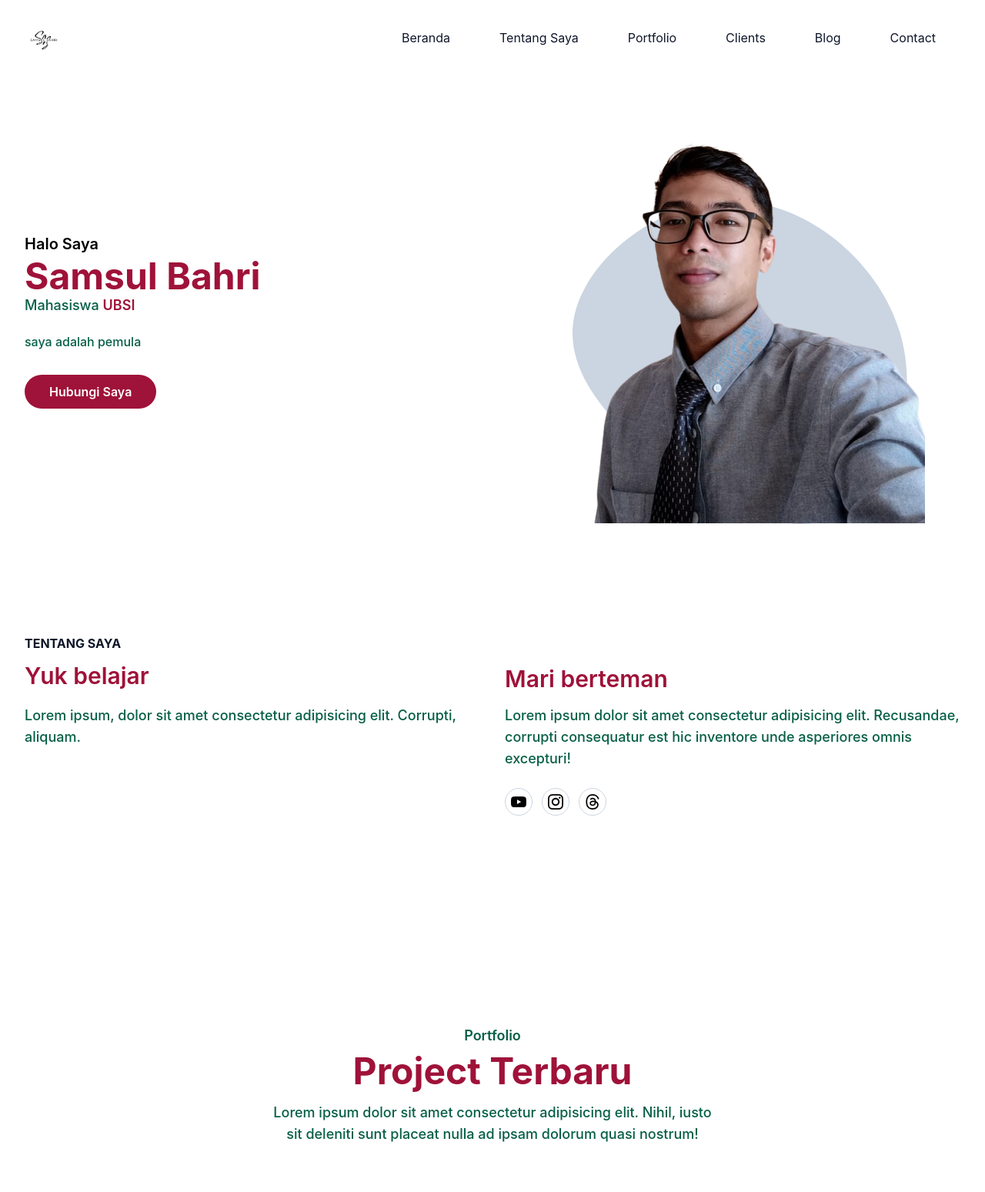
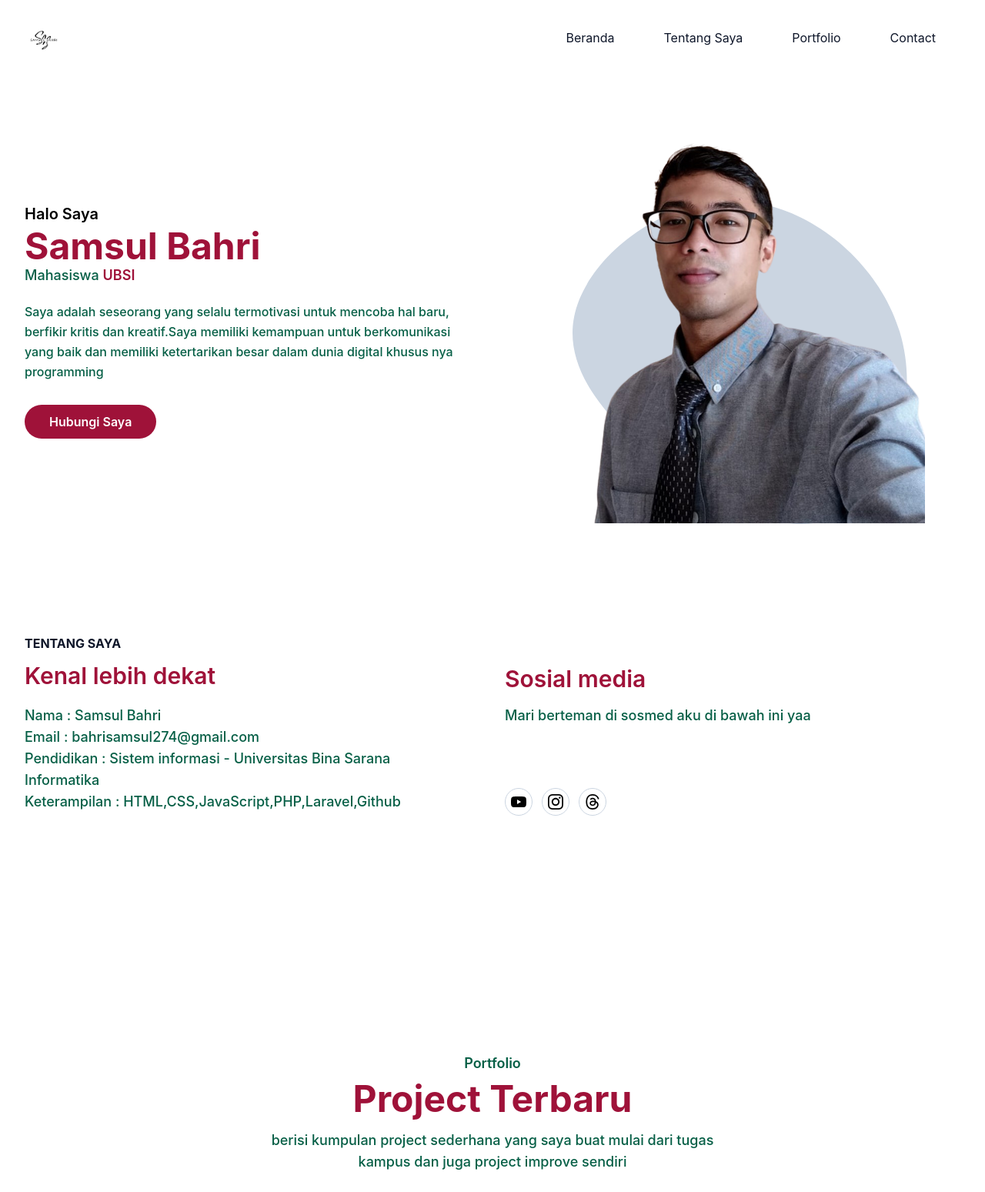
Before and after one commit to bahri405/portfolioku, a website: page index.html in a window 1280 px wide. Shown: the top 1549 px of the page at 77% size. Drawn offline with Linux system fonts and the light colour scheme.

Commit message:
change contents according to personal data

```diff
--- a/index.html
+++ b/index.html
@@ -3,7 +3,7 @@
   <head>
     <meta charset="UTF-8" />
     <meta name="viewport" content="width=device-width, initial-scale=1.0" />
-    <title>Portofolio TailwindCss</title>
+    <title>Portofolio Samsul</title>
     <link rel="stylesheet" href="dist/output.css" />
   </head>
   <body>
@@ -65,20 +65,6 @@
                 <li class="group">
                   <a
                     class="zoom text-base text-dark py-2 mx-8 flex group-hover:text-second"
-                    href="#clients"
-                    >Clients</a
-                  >
-                </li>
-                <li class="group">
-                  <a
-                    class="zoom text-base text-dark py-2 mx-8 flex group-hover:text-second"
-                    href="#blog"
-                    >Blog</a
-                  >
-                </li>
-                <li class="group">
-                  <a
-                    class="zoom text-base text-dark py-2 mx-8 flex group-hover:text-second"
                     href="#contact"
                     >Contact</a
                   >
@@ -105,7 +91,7 @@
             </h1>
             <h1 class="mb-5 font-medium text-second text-lg">Mahasiswa <span class="text-primary font-semibold">UBSI</span></h1>
             <p class="font-medium text-second mb-10 leading-relaxed">
-              saya adalah pemula
+              Saya adalah seseorang yang selalu termotivasi untuk mencoba hal baru, berfikir kritis dan kreatif.Saya memiliki kemampuan untuk berkomunikasi yang baik dan memiliki ketertarikan besar dalam dunia digital khusus nya programming
             </p>
 
             <a
@@ -155,23 +141,24 @@
             <h2
               class="font-semibold text-primary text-3xl mb-5 max-w-md lg:text-3xl"
             >
-              Yuk belajar
+              Kenal lebih dekat
             </h2>
             <p class="font-medium text-base text-second max-w-xl lg:text-lg">
-              Lorem ipsum, dolor sit amet consectetur adipisicing elit.
-              Corrupti, aliquam.
+              Nama  : Samsul Bahri <br>
+              Email : bahrisamsul274@gmail.com <br>
+              Pendidikan : Sistem informasi - Universitas Bina Sarana Informatika <br>
+              Keterampilan : HTML,CSS,JavaScript,PHP,Laravel,Github
             </p>
+
           </div>
           <div class="w-full px-4 lg:w-1/2">
             <h3
               class="font-semibold text-primary text-3xl mb-4 lg:text-3xl lg:pt-10"
             >
-              Mari berteman
+              Sosial media
             </h3>
             <p class="font-medium text-base text-second mb-6 lg:text-lg">
-              Lorem ipsum dolor sit amet consectetur adipisicing elit.
-              Recusandae, corrupti consequatur est hic inventore unde asperiores
-              omnis excepturi!
+              Mari berteman di sosmed aku di bawah ini yaa <br> <br> <br>
             </p>
             <div class="flex item-center">
               <!-- youtube -->
@@ -245,7 +232,9 @@
           <div class="max-w-xl mx-auto text-center mb-16">
             <h4 class="font-semibold text-lg text-second mb-2 ">Portfolio</h4>
             <h2 class="font-bold text-primary text-3xl mb-4 sm:text-3xl lg:text-5xl">Project Terbaru</h2>
-            <p class="font-medium text-md text-second md:text-lg">Lorem ipsum dolor sit amet consectetur adipisicing elit. Nihil, iusto sit deleniti sunt placeat nulla ad ipsam dolorum quasi nostrum!</p>
+            <p class="font-medium text-md text-second md:text-lg">
+              berisi kumpulan project sederhana yang saya buat mulai dari tugas kampus dan juga project improve sendiri
+            </p>
           </div>
         </div>
         <div class="w-full px-4 flex flex-wrap justify-center xl:w-10/12 xl:mx-auto">
@@ -284,7 +273,7 @@
     <!-- section portpolio end -->
 
     <!-- section clients start -->
-    <section id="clients" class="pt-36 pb-32 bg-slate-800">
+    <!-- <section id="clients" class="pt-36 pb-32 bg-slate-800">
       <div class="container">
         <div class="w-full px-4">
           <div class="mx-auto text-center mb-16">
@@ -311,11 +300,11 @@
           </div>
         </div>
       </div>
-    </section>
+    </section> -->
     <!-- section clients end -->
 
     <!-- section blog start -->
-    <section id="blog" class="pt-36 pb-32 bg-slate-800">
+    <!-- <section id="blog" class="pt-36 pb-32 bg-slate-800">
       <div class="container">
         <div class="w-full px-4">
           <div class="max-w-xl mx-auto text-center mb-16">
@@ -363,7 +352,7 @@
           </div>
         </div>
       </div>
-    </section>
+    </section> -->
     <!-- section blog end -->
 
     <!-- section kontak start -->
@@ -409,24 +398,12 @@
             <h2 class="font-bold text-4xl text-white mb-5">SB</h2>
             <h3 class="font-bold text-2xl mb-2">Hubungi kami</h3>
             <p>bahrisamsul274@gmail.com</p>
-            <p>Jl.Condet Raya no123</p>
+            <p>Jl.Al-hidayah no 135</p>
             <p>Jakarta</p>
           </div>
           <div class="w-full px-4 mb-12 md:w-1/3 xl:w-1/3">
-            <h3 class="font-semibold text-xl text-white mb-5">
-              Katagori Tulisan
-            </h3>
-            <ul class="text-slate-300">
-              <li>
-                <a href="#" class="inline-block last:text-base hover:text-primary mb-3">Pembelajaran</a>
-              </li>
-              <li>
-                <a href="#" class="inline-block last:text-base hover:text-primary mb-3">Pendakian</a>
-              </li>
-              <li>
-                <a href="#" class="inline-block last:text-base hover:text-primary mb-3">Penghobian</a>
-              </li>
-            </ul>
+
+
           </div>
           <div class="w-full px-4 mb-12  md:w-1/3 xl:w-1/3">
             <h3 class="font-semibold text-xl text-white mb-5">
@@ -441,13 +418,6 @@
               </li>
               <li>
                 <a href="#portfolio" class="inline-block last:text-base hover:text-primary mb-3">Portfolio</a>
-              </li>
-
-              <li>
-                <a href="#clients" class="inline-block last:text-base hover:text-primary mb-3">Clients</a>
-              </li>
-              <li>
-                <a href="#blog" class="inline-block last:text-base hover:text-primary mb-3">Blog</a>
               </li>
               <li>
                 <a href="#contact" class="inline-block last:text-base hover:text-primary mb-3">Contact</a>
```
